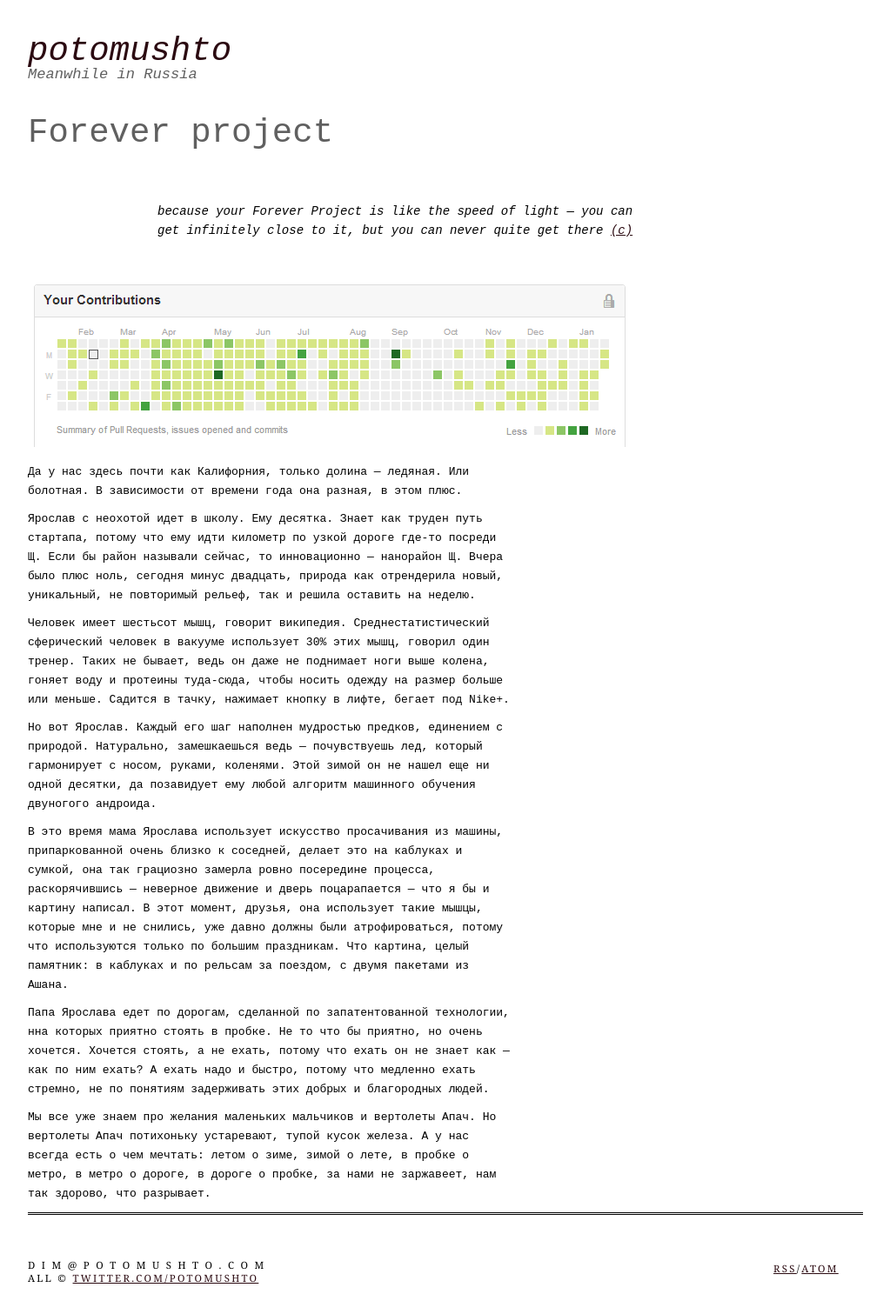
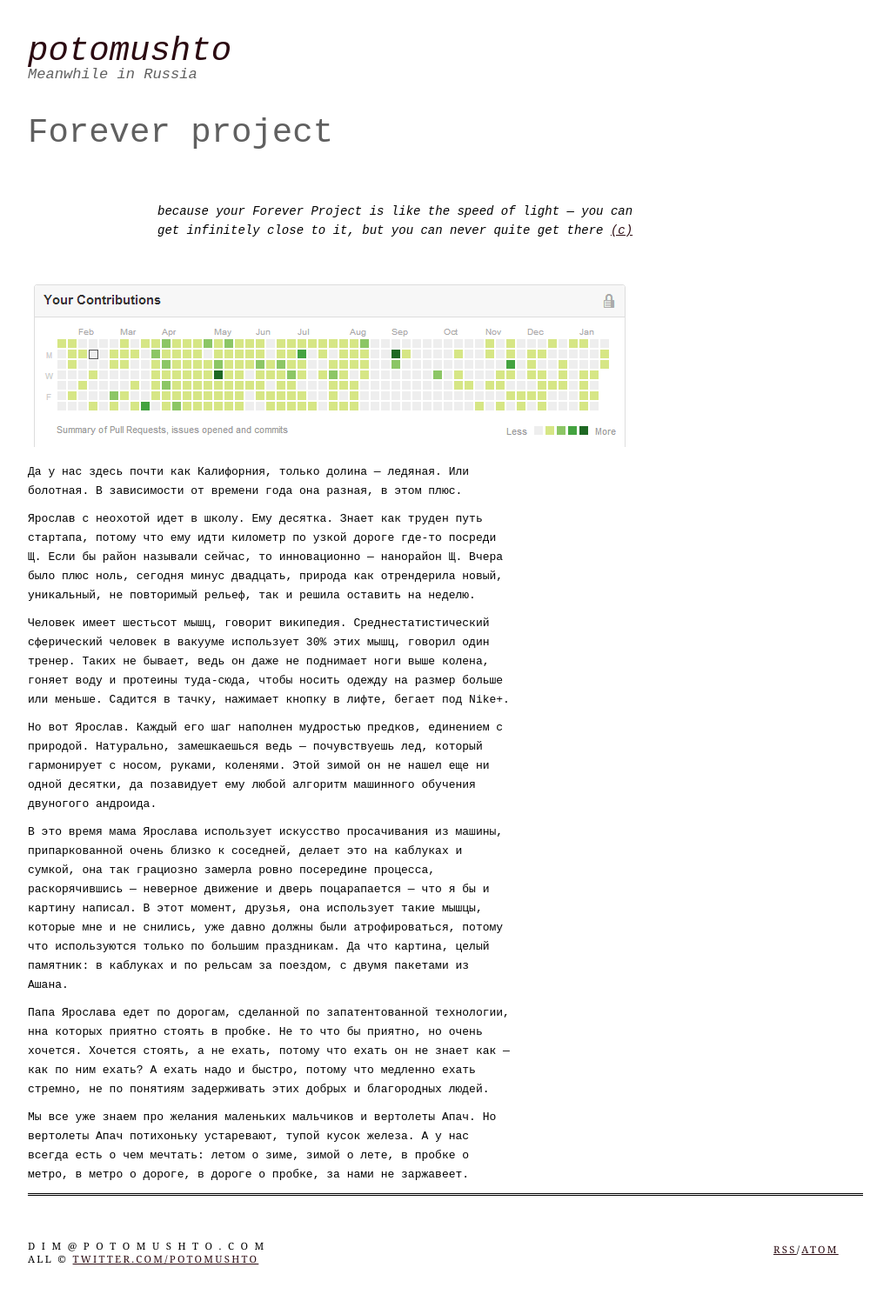
Before and after one commit to ptmt/ptmt.github.com, a Jekyll site: the page built from _posts/2013-01-29-foreverproject.md, in a window 1280 px wide. Shown: the whole page at 87% size, without its empty margins (128-1151 px from the left). Built offline with Jekyll 4.4.1, drawn with Linux system fonts in a browser that asks for light colours; Markdown is read by kramdown in place of the engine named in the settings; after the commit the page ends 1474 px from its top, so only the background shows below that.

Commit message:
new post

```diff
--- a/_posts/2013-01-29-foreverproject.md
+++ b/_posts/2013-01-29-foreverproject.md
@@ -17,8 +17,8 @@ title: Forever project
 
 Но вот Ярослав. Каждый его шаг наполнен мудростью предков, единением с природой. Натурально, замешкаешься ведь — почувствуешь лед, который гармонирует с носом, руками, коленями. Этой зимой он не нашел еще ни одной десятки, да позавидует ему любой алгоритм машинного обучения двуногого андроида.
 
-В это время мама Ярослава использует искусство просачивания из машины, припаркованной очень близко к соседней, делает это на каблуках и сумкой, она так грациозно замерла ровно посередине процесса, раскорячившись — неверное движение и дверь поцарапается — что я бы и картину написал. В этот момент, друзья, она использует такие мышцы, которые мне и не снились, уже давно должны были атрофироваться, потому что используются только по большим праздникам. Что картина, целый памятник: в каблуках и по рельсам за поездом, с двумя пакетами из Ашана.
+В это время мама Ярослава использует искусство просачивания из машины, припаркованной очень близко к соседней, делает это на каблуках и сумкой, она так грациозно замерла ровно посередине процесса, раскорячившись — неверное движение и дверь поцарапается — что я бы и картину написал. В этот момент, друзья, она использует такие мышцы, которые мне и не снились, уже давно должны были атрофироваться, потому что используются только по большим праздникам. Да что картина, целый памятник: в каблуках и по рельсам за поездом, с двумя пакетами из Ашана.
 
 Папа Ярослава едет по дорогам, сделанной по запатентованной технологии, нна которых приятно стоять в пробке. Не то что бы приятно, но очень хочется. Хочется стоять, а не ехать, потому что ехать он не знает как — как по ним ехать? А ехать надо и быстро, потому что медленно ехать стремно, не по понятиям задерживать этих добрых и благородных людей.
 
-Мы все уже знаем про желания маленьких мальчиков и вертолеты Апач. Но вертолеты Апач потихоньку устаревают, тупой кусок железа. А у нас всегда есть о чем мечтать: летом о зиме,  зимой о лете, в пробке о метро, в метро о дороге, в дороге о пробке, за нами не заржавеет, нам так здорово, что разрывает.
+Мы все уже знаем про желания маленьких мальчиков и вертолеты Апач. Но вертолеты Апач потихоньку устаревают, тупой кусок железа. А у нас всегда есть о чем мечтать: летом о зиме,  зимой о лете, в пробке о метро, в метро о дороге, в дороге о пробке, за нами не заржавеет.
```
Also changed, not shown: _posts/2013-03-18-2028.md (added, +37 -0 lines), 2 other files.
